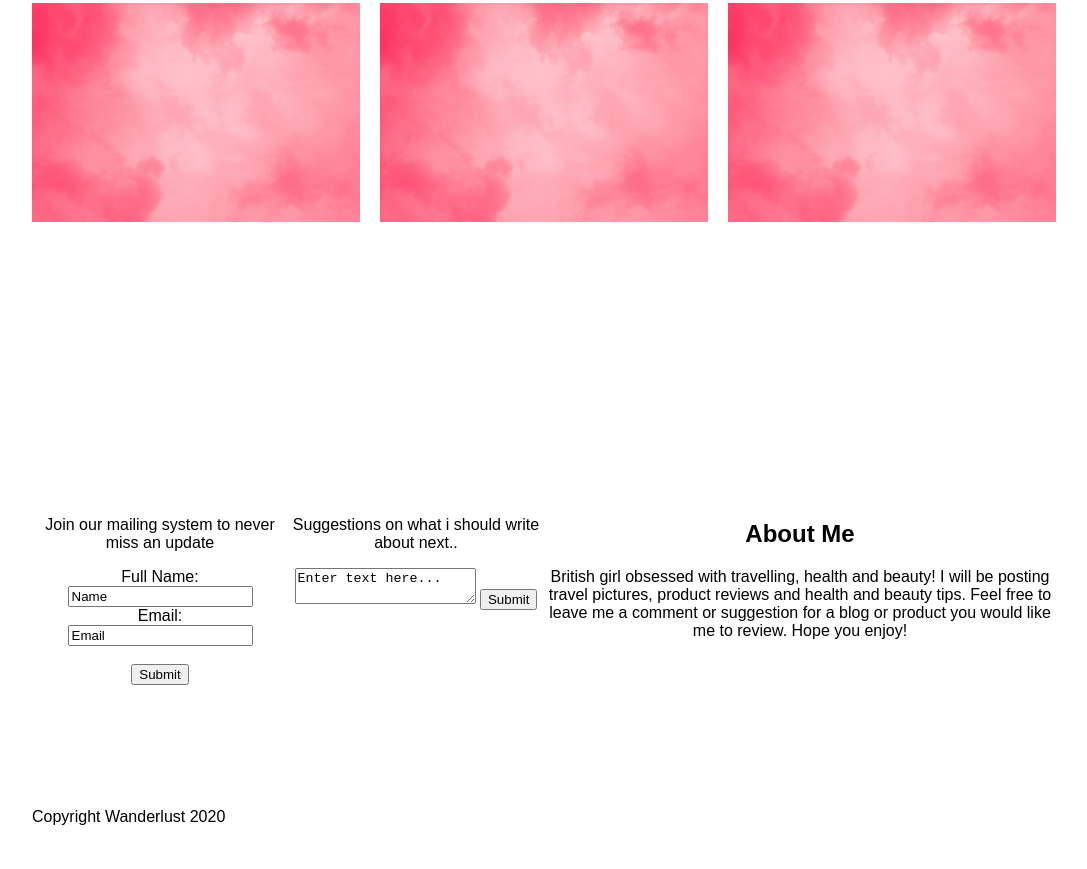
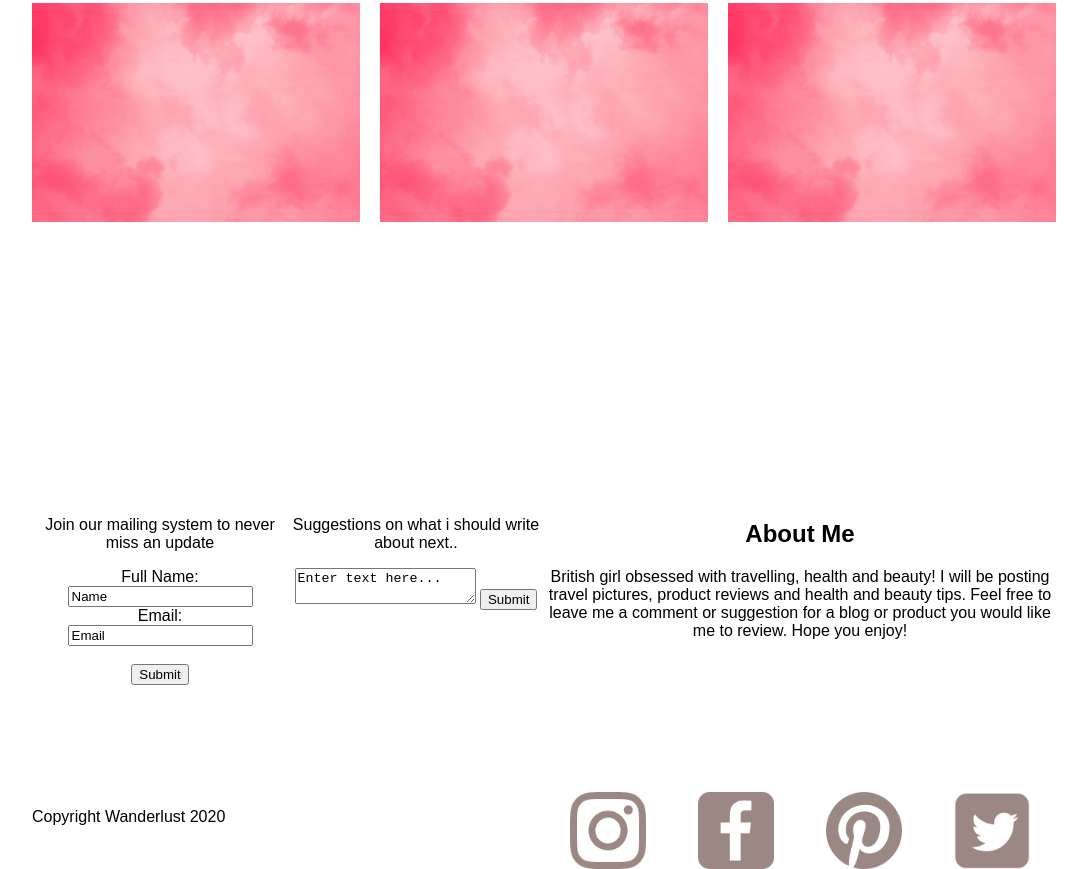
Before and after one commit to joenapper/Wanderlust, a plain HTML site: page index.html in a window 1280 px wide. Shown: the part 1522-2391 px from the top of the page, without its empty margins (96-1183 px from the left). Before the commit the page ends 2364 px from the top, so only its background shows below. Drawn offline with Linux system fonts and the light colour scheme.

```diff
--- a/assets/css/styles.css
+++ b/assets/css/styles.css
@@ -263,24 +263,27 @@
     padding-bottom: 10%
 }
 
-.socials{
-    display: grid;
-    grid-template-columns: repeat(4, 25%);
-}
 
-.social_icon{
-    width: 60%;
-    padding-left: 20%;
-    padding-right: 20%
-}
+
 
 /* ---------------------------------- */
 
 
 /* Footer---------------------------------- */
 footer {
+    display: grid;
+    grid-template-columns: repeat(2, 50%);
     width: 80%;
     padding: 0 10%;
+}
+.socials{
+    display: grid;
+    grid-template-columns: repeat(4, 25%);
+}
+.social_icon{
+    width: 60%;
+    padding-left: 20%;
+    padding-right: 20%
 }
 
 
--- a/index.html
+++ b/index.html
@@ -126,6 +126,12 @@
         <div class="footer">
             <p>Copyright Wanderlust 2020</p>
         </div>
+        <div class="socials">
+                <img src="assets/images/instagram_icon.png" class="social_icon" alt="">
+                <img src="assets/images/facebook_icon.png" class="social_icon" alt="">
+                <img src="assets/images/pinterest_icon.png" class="social_icon" alt="">
+                <img src="assets/images/twitter_icon.png" class="social_icon" alt="">
+            </div>
     </footer>
 
     <script src="assets/js/script.js"></script>
```
